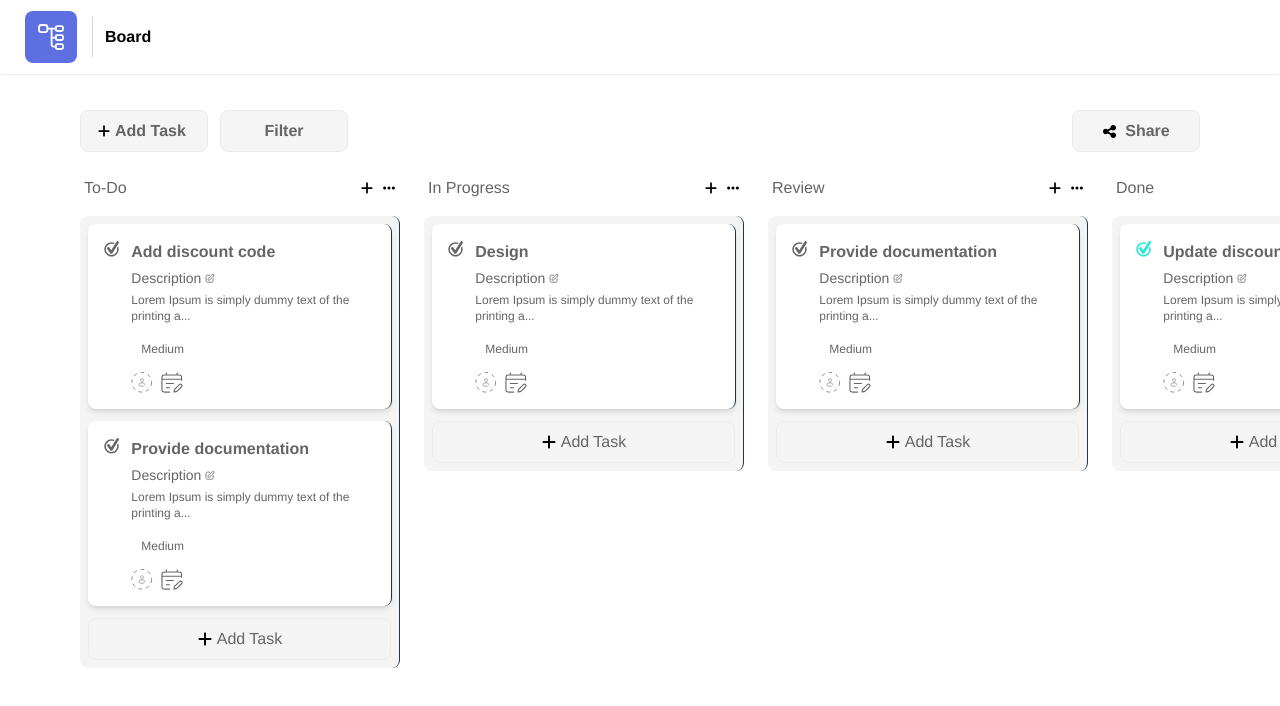
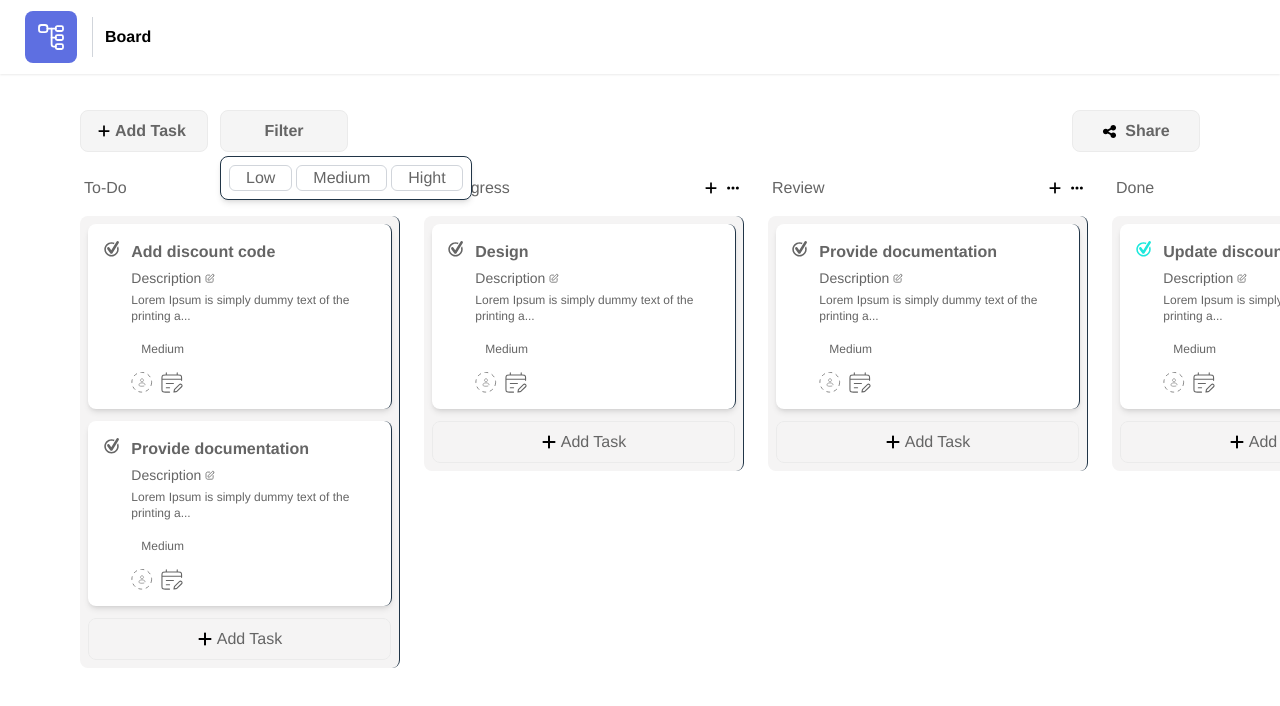
Before and after one commit to SafaeQ/vue_task_board, a Vue app: page / in a window 1280 px wide. Both pictures are taken after a click on the button "Filter". Shown: the top 706 px of the page. Built offline with nearby package versions, Linux system fonts and the light colour scheme.

Commit message:
add filter

```diff
--- a/src/components/ButtonSection.vue
+++ b/src/components/ButtonSection.vue
@@ -17,11 +17,38 @@
         </svg>
         <span class="text-dimGray">Add Task</span>
       </button>
-      <button
-        class="w-32 bg-slightlyGray hover:bg-royalBlue text-dimGray font-semibold py-2 px-4 border border-gray92 rounded-lg"
-      >
-        Filter
-      </button>
+      <div class="" @click="toggleFilterDropdown">
+        <button
+          class="w-32 relative bg-slightlyGray hover:bg-royalBlue text-dimGray font-semibold py-2 px-4 border border-gray92 rounded-lg"
+        >
+          Filter
+        </button>
+        <div
+          class="absolute w-auto px-2 py-2 flex flex-row gap-1 z-10 bg-white border border-gray-300 rounded-lg mt-1 shadow-md"
+          v-show="showFilterDropdown"
+        >
+          <!-- Filter options -->
+          <button
+            class="block w-full text-dimGray border border-r border-gray300 rounded-md px-4 hover:bg-slightlyGrayBg"
+            @click="setFilter('Low')"
+          >
+            Low
+          </button>
+          <button
+            class="block w-full text-dimGray border-r border border-gray300 rounded-md px-4 hover:bg-slightlyGrayBg"
+            @click="setFilter('Medium')"
+          >
+            Medium
+          </button>
+          <button
+            class="block w-full text-dimGray border-r border border-gray300 rounded-md px-4 hover:bg-slightlyGrayBg"
+            @click="setFilter('Hight')"
+          >
+            Hight
+          </button>
+          <!-- Add more options as needed -->
+        </div>
+      </div>
     </div>
     <div class="flex">
       <button
@@ -46,8 +73,20 @@
 
 <script>
 export default {
-  setup() {
-    return {};
+  data() {
+    return {
+      showFilterDropdown: false,
+      selectedFilter: null,
+    };
+  },
+  methods: {
+    toggleFilterDropdown() {
+      this.showFilterDropdown = !this.showFilterDropdown;
+    },
+    setFilter(option) {
+      this.selectedFilter = option;
+      console.log("Selected filter:", option);
+    },
   },
 };
 </script>
```
